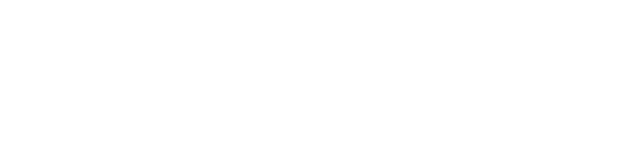
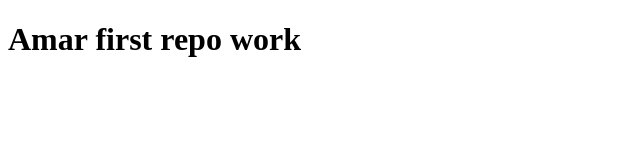
Before and after one commit to olidubd/My-first-repo, a plain HTML site: page index.html in a window 1280 px wide. Shown: the whole page, without its empty margins (0-640 px from the left). Drawn offline with Linux system fonts and the light colour scheme.

Commit message:
head added

```diff
--- a/index.html
+++ b/index.html
@@ -7,6 +7,6 @@
     <title>My First Github Repo</title>
 </head>
 <body>
-
+    <h1>Amar first repo work</h1>
 </body>
 </html>
```
